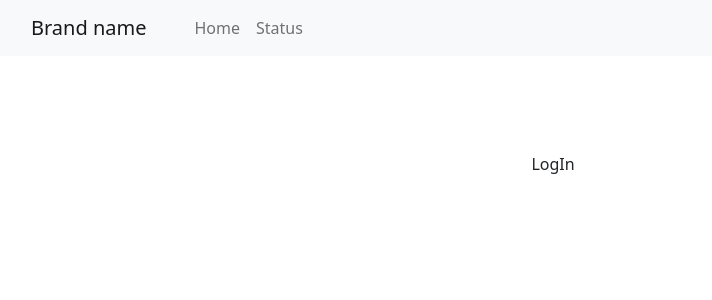
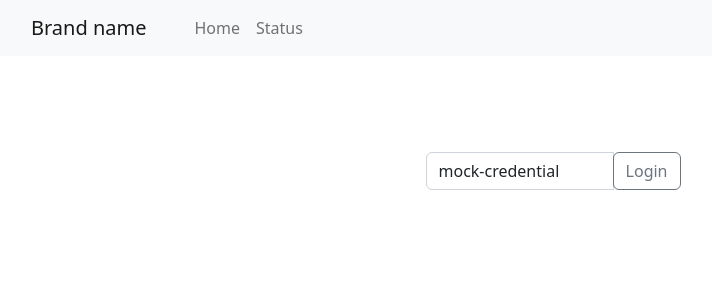
Before and after one commit to zisato/cyclic-store, a Vue app in the folder frontend/: page /login in a window 1280 px wide. Shown: the top 300 px of the page, without its empty margins (87-799 px from the left). Built offline with nearby package versions, Linux system fonts and the light colour scheme; the HTML template or start-up script is replaced by a standard one.

Commit message:
allow many mocked users

```diff
--- a/frontend/src/components/Login.vue
+++ b/frontend/src/components/Login.vue
@@ -1,11 +1,17 @@
 <template>
-  <a class="nav-link" href="#" @click.prevent="mockLogin">
-    LogIn
-  </a>
+  <div class="col-3">
+    <div class="input-group">
+      <input class="form-control" type="text" v-model="mockedToken" />
+      <div class="input-group-append">
+        <button class="btn btn-outline-secondary" @click.prevent="mockLogin">Login</button>
+      </div>
+    </div>
+  </div>
 </template>
 
 <script setup lang="ts">
 import { useRouter } from 'vue-router';
+import { ref } from 'vue'
 import { useUserStore } from '../store/UserStore'
 
 type LoginCallbackReponse = {
@@ -13,12 +19,13 @@ type LoginCallbackReponse = {
   credential: string
 }
 
+const mockedToken = ref<string>('mock-credential')
 const router = useRouter()
 
 async function mockLogin(): Promise<void> {
   const response = {
     clientId: 'mock-client-id',
-    credential: 'mock-credential'
+    credential: mockedToken.value
   }
 
   return loginCallback(response)
```
